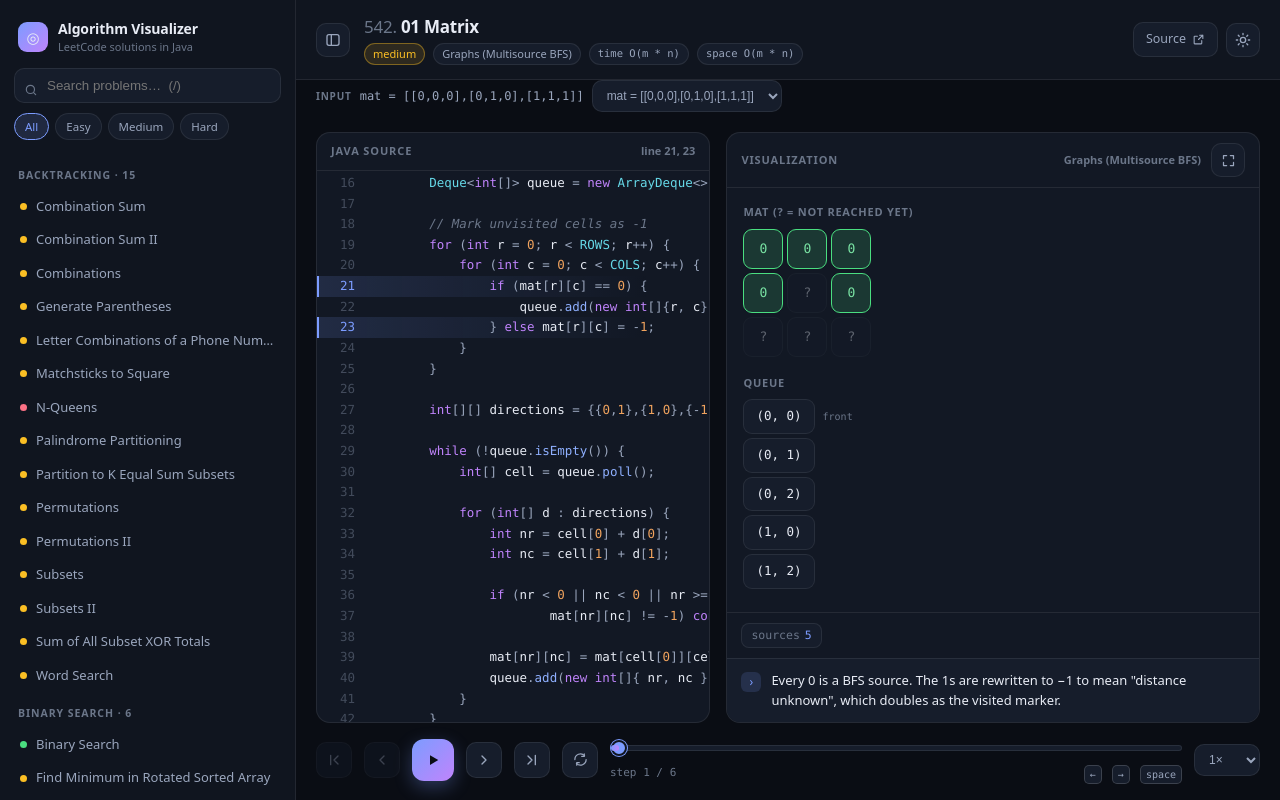
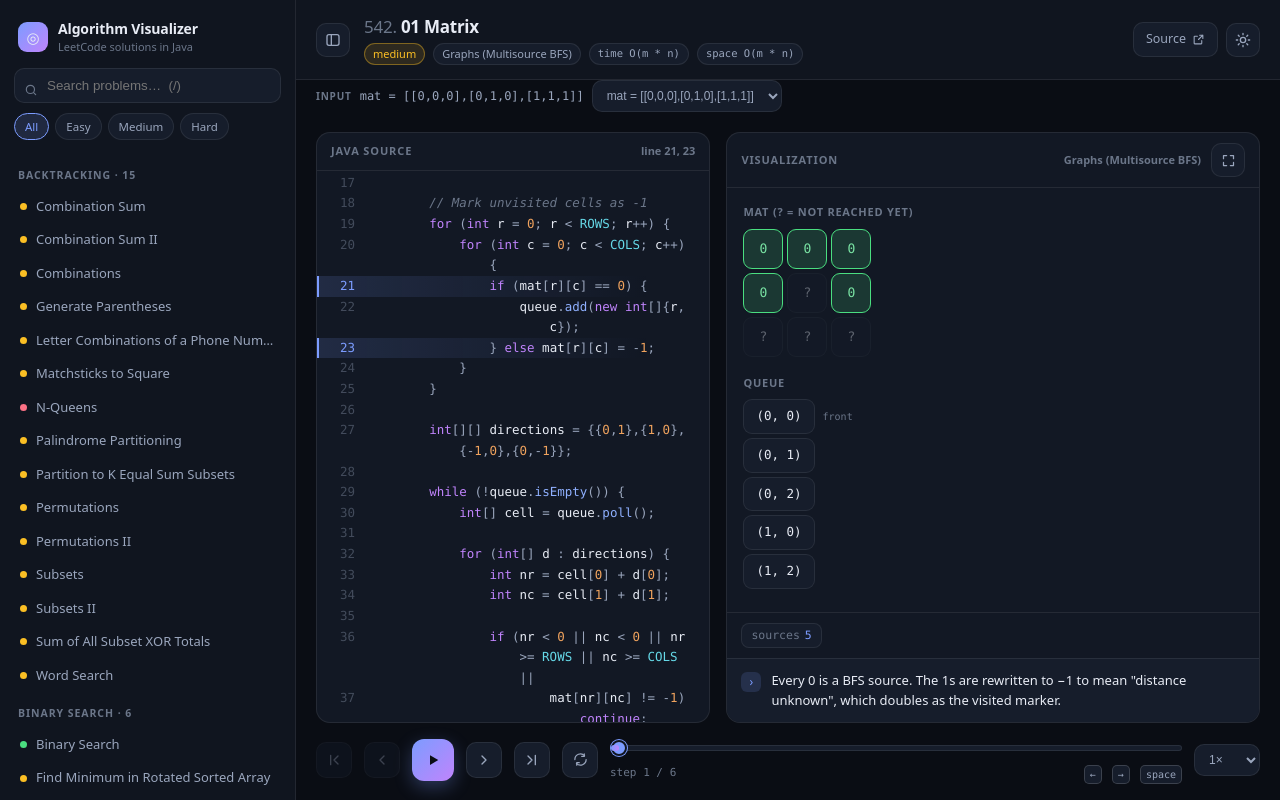
Before and after one commit to ValentinoFilipetto/leetcode-visualizer, a React (Vite) app: page /#/medium/graphs/ZeroOneMatrix in a window 1280 px wide. Built offline with nearby package versions, Linux system fonts and the light colour scheme.

Commit message:
Wrap long code lines with a hanging indent
Co-Authored-By: Claude Opus 5.5 <noreply@anthropic.com>
Claude-Session: https://claude.ai/code/session_012cHfdsCX6L7e17LPxvgjeo

```diff
--- a/src/components/CodePanel.tsx
+++ b/src/components/CodePanel.tsx
@@ -1,8 +1,31 @@
 import { useCallback, useEffect, useMemo, useRef } from 'react';
 import { highlightJava } from '../lib/javaHighlight';
 
+const TAB = 4;
+
+type Tokens = ReturnType<typeof highlightJava>[number];
+
+/**
+ * Splits a line's leading whitespace off its tokens and measures it in columns,
+ * so a wrapped line can hang its continuation one level deeper than its start.
+ */
+function splitIndent(tokens: Tokens): { indent: number; tokens: Tokens } {
+  let indent = 0;
+  const rest = tokens.slice();
+  while (rest.length) {
+    const lead = rest[0].text.match(/^[ \t]*/)![0];
+    for (const ch of lead) indent = ch === '\t' ? indent + TAB - (indent % TAB) : indent + 1;
+    if (lead.length < rest[0].text.length) {
+      rest[0] = { ...rest[0], text: rest[0].text.slice(lead.length) };
+      break;
+    }
+    rest.shift();
+  }
+  return { indent, tokens: rest };
+}
+
 export function CodePanel({ code, activeLines }: { code: string; activeLines: number[] }) {
-  const tokenLines = useMemo(() => highlightJava(code), [code]);
+  const tokenLines = useMemo(() => highlightJava(code).map(splitIndent), [code]);
   const scrollRef = useRef<HTMLDivElement>(null);
   const hot = new Set(activeLines);
   const firstHot = activeLines.length ? Math.min(...activeLines) : 0;
@@ -55,12 +78,14 @@ export function CodePanel({ code, activeLines }: { code: string; activeLines: nu
         </span>
       </div>
       <div className="code-scroll" ref={scrollRef}>
-        {tokenLines.map((tokens, i) => {
+        {tokenLines.map(({ indent, tokens }, i) => {
           const lineNo = i + 1;
           return (
             <div className={`code-line${hot.has(lineNo) ? ' hot' : ''}`} key={lineNo} data-line={lineNo}>
               <span className="ln">{lineNo}</span>
-              <span>
+              {/* The indent becomes padding, and a negative text-indent pulls only the
+                  first visual row back out: wrapped rows hang one level deeper. */}
+              <span className="code-text" style={{ paddingLeft: `${indent + TAB}ch`, textIndent: `-${TAB}ch` }}>
                 {tokens.map((t, k) => (
                   <span className={`tok-${t.type}`} key={k}>
                     {t.text}
--- a/src/styles/app.css
+++ b/src/styles/app.css
@@ -544,6 +544,15 @@ body.col-resizing {
   white-space: pre;
   border-left: 2px solid transparent;
   transition: background 0.18s var(--ease), border-color 0.18s var(--ease);
+}
+
+/* Long lines wrap at spaces when the panel is narrow (CodePanel sets the hanging indent). */
+.code-line .code-text {
+  flex: 1;
+  min-width: 0;
+  white-space: pre-wrap;
+  overflow-wrap: anywhere;
+  tab-size: 4;
 }
 
 .code-line .ln {
```
